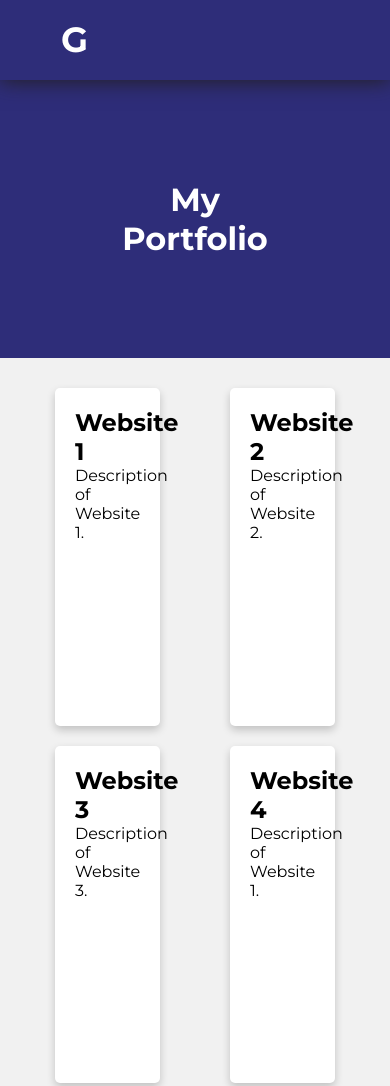
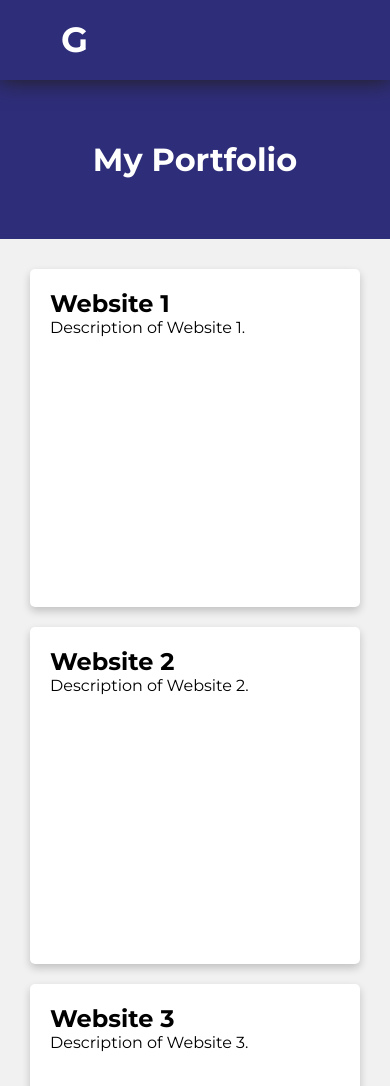
Before and after one commit to Grld-01/GeraldBanila, a plain HTML site: page project.html in a window 390 px wide. Shown: the top 1086 px of the page. Drawn offline with Linux system fonts and the light colour scheme.

Commit message:
Add files via upload

```diff
--- a/style.css
+++ b/style.css
@@ -1025,10 +1025,10 @@ width: 100%;
 /*** Responsive Styles Smartphone Only ***/
 @media all and (max-width: 767px) {
   .portfolio-item {
-    width: 100%;
+    width: 100% !important;
   }
   .first-banner {
-    padding: 60px;
+    padding: 60px !important;
 }
 }
 /*--------------------------End-Other-Project-Section-----------------------------------*/
```
